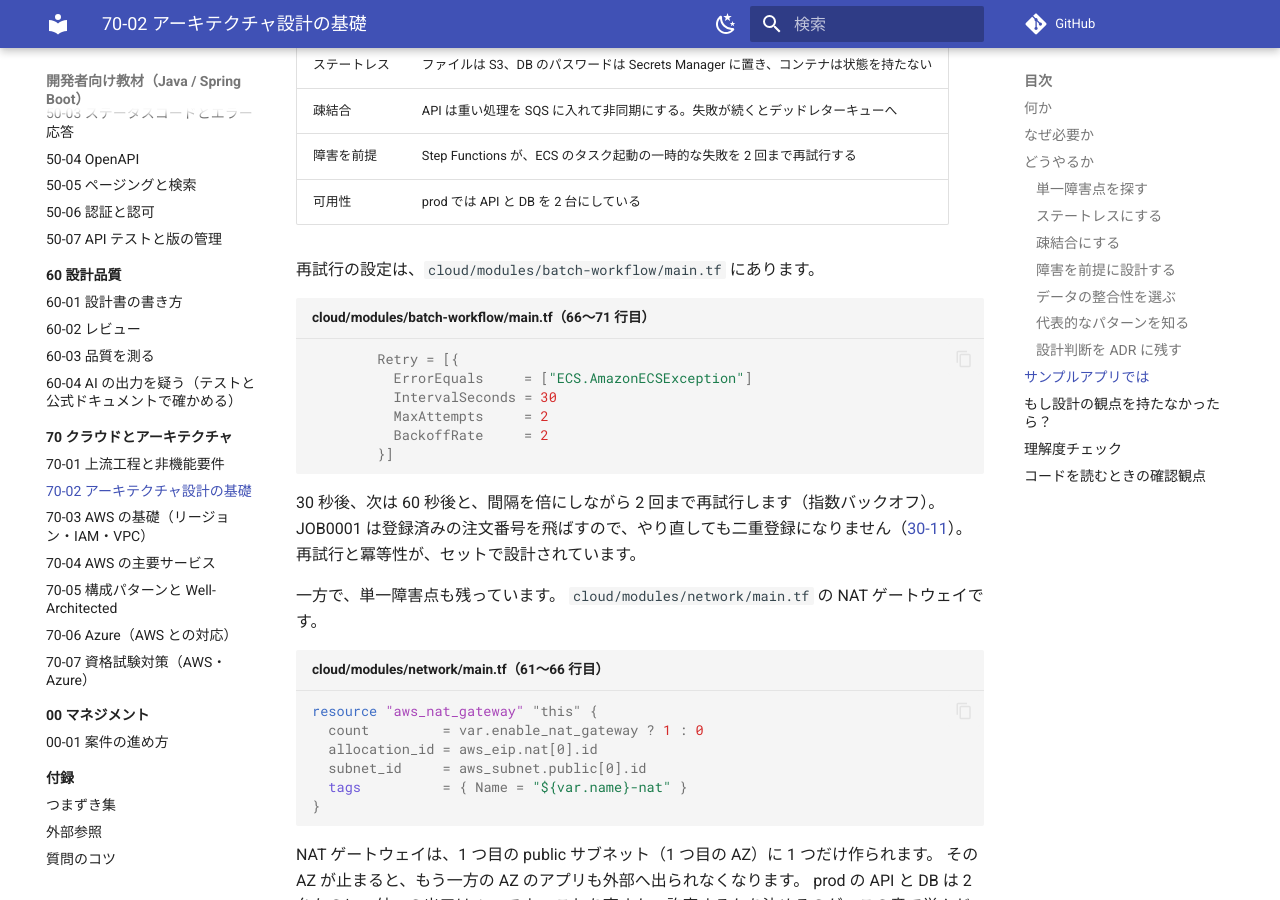
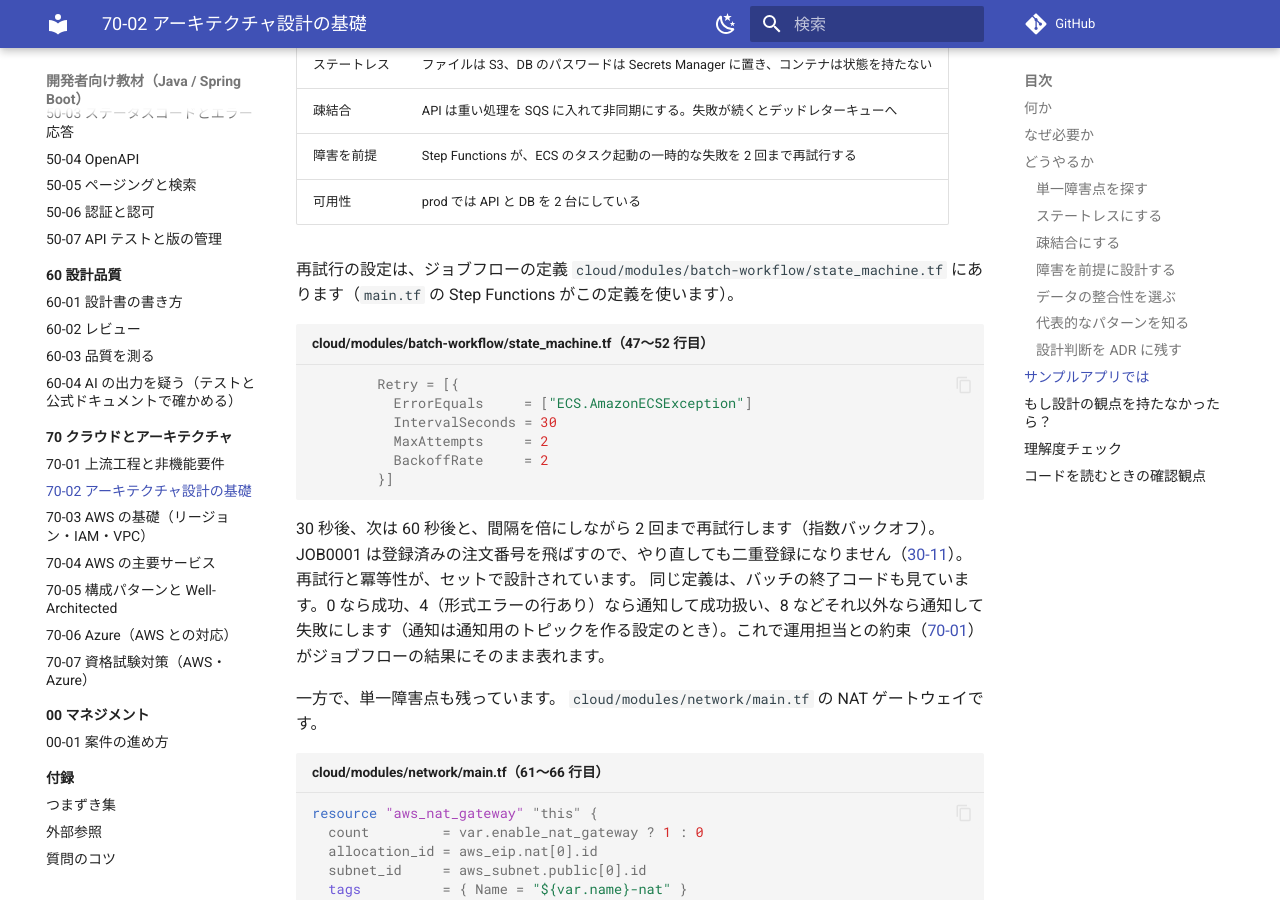
Before and after one commit to shoyo-maya-bot/learning-materials, an MkDocs documentation site: the page built from docs/70-cloud/70-02-architecture-basics.md, in a window 1280 px wide and 900 px high, scrolled down 5118 px. Built offline with MkDocs 1.6.1 and Material for MkDocs 9.7.7, drawn with Linux system fonts in a browser that asks for light colours; comment, search, counter and statistics services are not loaded.

Commit message:
dev-environment の固定を dev-environment#18 の head に上げ、Retry の引用を state_machine.tf に合わせる
- dev-environment-pin.json の main を 2002ca090f91 に更新
- 70-02: Retry の定義が cloud/modules/batch-workflow/state_machine.tf（47〜52 行目）に移ったので引用元を直す
- 70-02: 状態機械が終了コード 0/4/8 で結果を分けることを 1 文補足

Co-Authored-By: Claude Opus 5.5 <noreply@anthropic.com>
Claude-Session: https://claude.ai/code/session_01SFNckaKLp1LDvGSh8TJ1eo

````diff
--- a/dev-environment-pin.json
+++ b/dev-environment-pin.json
@@ -2,7 +2,7 @@
   "_comment": "教材が引用・照合する dev-environment のコミット（SHA で固定）. 引用元コメントの @main / @exercise-base は、ここの SHA に読み替える. dev-environment の更新に教材を合わせるときは、教材を直してからここの SHA を上げる（CONTRIBUTING.md の「引用元の固定」）",
   "repo_url": "https://github.com/shoyo-maya-bot/dev-environment.git",
   "refs": {
-    "main": "f8ad74d56d7484aa08e704d0aa35e5212f8ce1c3",
+    "main": "2002ca090f91379ddef6b1597c539c86c42f5e81",
     "exercise-base": "038cd4200622d0032bdb13aa889ab912d7bfa2e2"
   }
 }
--- a/docs/70-cloud/70-02-architecture-basics.md
+++ b/docs/70-cloud/70-02-architecture-basics.md
@@ -170,10 +170,10 @@ flowchart LR
 | 障害を前提 | Step Functions が、ECS のタスク起動の一時的な失敗を 2 回まで再試行する |
 | 可用性 | prod では API と DB を 2 台にしている |
 
-再試行の設定は、`cloud/modules/batch-workflow/main.tf` にあります。
+再試行の設定は、ジョブフローの定義 `cloud/modules/batch-workflow/state_machine.tf` にあります（`main.tf` の Step Functions がこの定義を使います）。
 
-<!-- src: cloud/modules/batch-workflow/main.tf#L66-L71 @main -->
-```hcl title="cloud/modules/batch-workflow/main.tf（66〜71 行目）"
+<!-- src: cloud/modules/batch-workflow/state_machine.tf#L47-L52 @main -->
+```hcl title="cloud/modules/batch-workflow/state_machine.tf（47〜52 行目）"
         Retry = [{
           ErrorEquals     = ["ECS.AmazonECSException"]
           IntervalSeconds = 30
@@ -185,6 +185,7 @@ flowchart LR
 30 秒後、次は 60 秒後と、間隔を倍にしながら 2 回まで再試行します（指数バックオフ）。
 JOB0001 は登録済みの注文番号を飛ばすので、やり直しても二重登録になりません（[30-11](../30-reading/30-11-idempotent-insert.md)）。
 再試行と冪等性が、セットで設計されています。
+同じ定義は、バッチの終了コードも見ています。0 なら成功、4（形式エラーの行あり）なら通知して成功扱い、8 などそれ以外なら通知して失敗にします（通知は通知用のトピックを作る設定のとき）。これで運用担当との約束（[70-01](70-01-requirements.md)）がジョブフローの結果にそのまま表れます。
 
 一方で、単一障害点も残っています。
 `cloud/modules/network/main.tf` の NAT ゲートウェイです。
````
